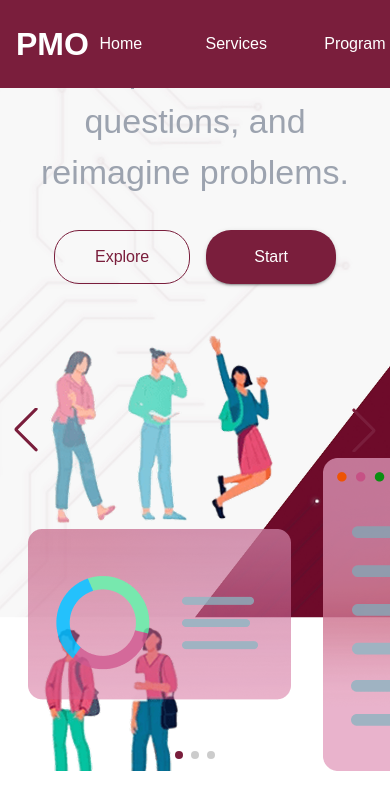
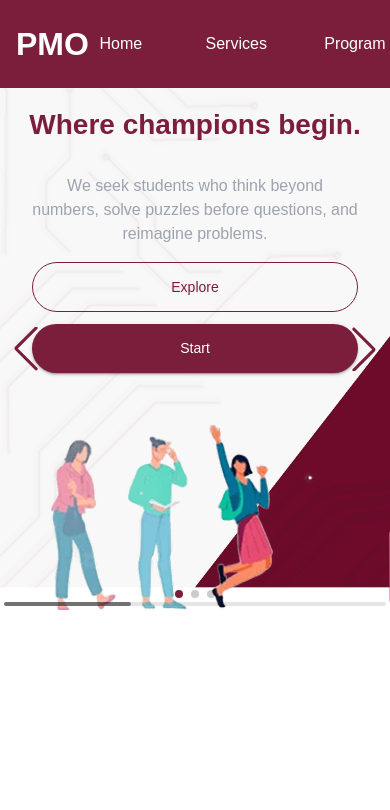
Before and after one commit to Graduation-Project-POM/FrontEnd-POM, a React (Vite) app: page / in a window 390 px wide. Shown: the top 810 px of the page. Built offline with nearby package versions, Linux system fonts and the light colour scheme; a web font is replaced by a local one.

Commit message:
feat: add responsive layout and styles for slider

```diff
--- a/package.json
+++ b/package.json
@@ -22,6 +22,7 @@
     "@types/node": "^24.10.1",
     "@types/react": "^19.2.5",
     "@types/react-dom": "^19.2.3",
+    "@types/swiper": "^5.4.3",
     "@vitejs/plugin-react": "^5.1.1",
     "eslint": "^9.39.1",
     "eslint-plugin-react-hooks": "^7.0.1",
--- a/src/components/homeComponents/Slider/slider.style.ts
+++ b/src/components/homeComponents/Slider/slider.style.ts
@@ -2,36 +2,55 @@ import { Box, Button, Typography } from "@mui/material"
 import { styled } from "@mui/material/styles"
 
 interface StyledSlideProps {
-  bg: string;
-  overlay?: boolean;
+  bg: string
+  overlay?: boolean
 }
 
-export const StyledSlide = styled(Box)<StyledSlideProps>(({ bg, overlay }) => ({
+export const StyledSlide = styled(Box)<StyledSlideProps>(({ theme, bg, overlay }) => ({
   position: "relative",
-  backgroundImage: overlay
-    ? `linear-gradient(rgba(0,0,0,0.5), rgba(0,0,0,0.5)), url(${bg})`
-    : `url(${bg})`, display: "flex",
+  backgroundImage: overlay ? `linear-gradient(rgba(0,0,0,0.5), rgba(0,0,0,0.5)), url(${bg})` : `url(${bg})`,
+  display: "flex",
   alignItems: "center",
   backgroundSize: "cover",
   backgroundPosition: "center",
   height: "530px",
-}));
+  [theme.breakpoints.down("md")]: {
+    height: "400px",
+  },
+  [theme.breakpoints.down("sm")]: {
+    height: "500px",
+  },
+}))
 
-export const ContentWrapper = styled(Box)({
+export const ContentWrapper = styled(Box)(({ theme }) => ({
   position: "relative",
   zIndex: 1,
   marginTop: "10rem",
-})
+  [theme.breakpoints.down("md")]: {
+    marginTop: "20rem",
+  },
+  [theme.breakpoints.down("sm")]: {
+    marginTop: "30rem",
+  },
+}))
 
-export const Heading = styled(Typography)({
+export const Heading = styled(Typography)(({ theme }) => ({
   color: "#7A1E3C",
   fontWeight: 600,
   fontSize: "48px",
   marginBottom: "1.5rem",
   textAlign: "center",
-})
+  [theme.breakpoints.down("md")]: {
+    fontSize: "36px",
+    marginBottom: "2rem",
+  },
+  [theme.breakpoints.down("sm")]: {
+    fontSize: "28px",
+    marginBottom: "2rem",
+  },
+}))
 
-export const SecondHeading = styled(Typography)({
+export const SecondHeading = styled(Typography)(({ theme }) => ({
   color: "#ffffff",
   textShadow: "2px 2px 8px rgba(0,0,0,0.4)",
   fontWeight: 700,
@@ -40,22 +59,47 @@ export const SecondHeading = styled(Typography)({
   marginTop: "-15rem",
   display: "flex",
   justifyContent: "flex-end",
-})
+  [theme.breakpoints.down("md")]: {
+    fontSize: "36px",
+    marginTop: "-20rem",
+    marginBottom: "3rem",
+  },
+  [theme.breakpoints.down("sm")]: {
+    fontSize: "24px",
+    marginTop: "-25rem",
+    justifyContent: "center",
+    textAlign: "center",
+  },
+}))
 
-export const Subtext = styled(Typography)({
+export const Subtext = styled(Typography)(({ theme }) => ({
   color: "#9CA3AF",
   fontSize: "34px",
   marginBottom: "2rem",
   textAlign: "center",
-})
+  [theme.breakpoints.down("md")]: {
+    fontSize: "24px",
+    marginBottom: "1.5rem",
+  },
+  [theme.breakpoints.down("sm")]: {
+    fontSize: "16px",
+    marginBottom: "1rem",
+    padding: "0 1rem",
+  },
+}))
 
-export const ButtonGroup = styled(Box)({
+export const ButtonGroup = styled(Box)(({ theme }) => ({
   display: "flex",
   gap: "1rem",
   justifyContent: "center",
-})
+  [theme.breakpoints.down("sm")]: {
+    flexDirection: "column",
+    gap: "0.75rem",
+    padding: "0 1rem",
+  },
+}))
 
-export const ExploreButton = styled(Button)({
+export const ExploreButton = styled(Button)(({ theme }) => ({
   borderColor: "#7A1E3C",
   color: "#7A1E3C",
   padding: "0.75rem 2.5rem",
@@ -66,9 +110,12 @@ export const ExploreButton = styled(Button)({
     borderColor: "#5A0E2C",
     backgroundColor: "rgba(122, 30, 60, 0.04)",
   },
-})
+  [theme.breakpoints.down("sm")]: {
+    fontSize: "14px",
+  },
+}))
 
-export const StartButton = styled(Button)({
+export const StartButton = styled(Button)(({ theme }) => ({
   backgroundColor: "#7A1E3C",
   color: "#fff",
   padding: "0.75rem 3rem",
@@ -78,25 +125,44 @@ export const StartButton = styled(Button)({
   "&:hover": {
     backgroundColor: "#5A0E2C",
   },
-})
+  [theme.breakpoints.down("sm")]: {
+    fontSize: "14px",
+  },
+}))
 
-export const ThirdSlideContent = styled(Box)({
+export const ThirdSlideContent = styled(Box)(({ theme }) => ({
   display: "flex",
   flexDirection: "column",
   justifyContent: "center",
   padding: "0 4rem",
   color: "#fff",
-})
+  [theme.breakpoints.down("md")]: {
+    padding: "0 2rem",
+  },
+  [theme.breakpoints.down("sm")]: {
+    padding: "0 0.1rem",
+  },
+}))
 
-export const ThirdSlideHeading = styled(Typography)({
+export const ThirdSlideHeading = styled(Typography)(({ theme }) => ({
   color: "#fff",
   fontWeight: 600,
   fontSize: "2.5rem",
   marginBottom: "2rem",
   marginTop: "-4rem",
-})
+  [theme.breakpoints.down("md")]: {
+    fontSize: "2rem",
+    marginTop: "-3rem",
+    marginBottom: "1.5rem",
+  },
+  [theme.breakpoints.down("sm")]: {
+    fontSize: "1.2rem",
+    marginTop: "-2rem",
+    marginBottom: "1rem",
+  },
+}))
 
-export const WhiteExploreButton = styled(Button)({
+export const WhiteExploreButton = styled(Button)(({ theme }) => ({
   borderColor: "#fff",
   color: "#fff",
   backgroundColor: "transparent",
@@ -109,9 +175,13 @@ export const WhiteExploreButton = styled(Button)({
     borderColor: "#fff",
     backgroundColor: "rgba(255, 255, 255, 0.1)",
   },
-})
+  [theme.breakpoints.down("sm")]: {
+    padding: "0.625rem 2rem",
+    fontSize: "0.875rem",
+  },
+}))
 
-export const WhiteStartButton = styled(Button)({
+export const WhiteStartButton = styled(Button)(({ theme }) => ({
   backgroundColor: "#fff",
   color: "#7A1E3C",
   padding: "0.75rem 2.5rem",
@@ -122,9 +192,12 @@ export const WhiteStartButton = styled(Button)({
   "&:hover": {
     backgroundColor: "rgba(255, 255, 255, 0.9)",
   },
-})
+  [theme.breakpoints.down("sm")]: {
+    fontSize: "0.875rem",
+  },
+}))
 
-export const ChartWrapper = styled(Box)({
+export const ChartWrapper = styled(Box)(({ theme }) => ({
   display: "flex",
   justifyContent: "center",
   alignItems: "center",
@@ -132,20 +205,52 @@ export const ChartWrapper = styled(Box)({
   marginTop: "-10rem",
   zIndex: 2,
   opacity: 0.9,
-})
+  [theme.breakpoints.down("md")]: {
+    gap: "1rem",
+    marginTop: "-6rem",
+    "& img": {
+      maxWidth: "120px",
+      height: "auto",
+    },
+  },
+  [theme.breakpoints.down("sm")]: {
+    marginTop: "-4rem",
+  },
+}))
 
-export const ComPersonImg = styled("img")({
+export const ComPersonImg = styled("img")(({ theme }) => ({
   width: "520px",
   height: "auto",
   objectFit: "contain",
   marginBottom: "8rem",
   marginLeft: "10rem",
-});
+  [theme.breakpoints.down("md")]: {
+    width: "350px",
+    marginLeft: "4rem",
+    marginBottom: "4rem",
+  },
+  [theme.breakpoints.down("sm")]: {
+    width: "200px",
+    marginLeft: "1rem",
+    marginBottom: "2rem",
+  },
+}))
 
-export const MathBoy = styled("img")({
+export const MathBoy = styled("img")(({ theme }) => ({
   height: "340px",
   objectFit: "contain",
   marginBottom: "2rem",
   marginLeft: "18rem",
   marginTop: "-5rem",
-})
+  [theme.breakpoints.down("md")]: {
+    height: "220px",
+    marginLeft: "8rem",
+    marginTop: "-3rem",
+  },
+  [theme.breakpoints.down("sm")]: {
+    height: "150px",
+    marginLeft: "2rem",
+    marginTop: "-2rem",
+    marginBottom: "1rem",
+  },
+}))
--- a/src/components/homeComponents/Slider/slider.tsx
+++ b/src/components/homeComponents/Slider/slider.tsx
@@ -12,9 +12,10 @@ import thirdChart from "../../../assets/images/thirdChart.png"
 import thirdSlideBG from "../../../assets/images/thirdSlideBG.png"
 import comPerson from "../../../assets/images/comPerson.png"
 import { StyledSlide, ContentWrapper, Heading, Subtext, ExploreButton, StartButton, ButtonGroup, SecondHeading, ThirdSlideContent, ThirdSlideHeading, WhiteExploreButton, WhiteStartButton, ChartWrapper, ComPersonImg, MathBoy } from "./slider.style"
-import "swiper/css";
-import "swiper/css/navigation";
-import "swiper/css/pagination";
+import 'swiper/css';
+import 'swiper/css/navigation';
+import 'swiper/css/pagination';
+import 'swiper/css/scrollbar';
 
 export function Slider() {
   return (
@@ -78,7 +79,8 @@ export function Slider() {
 
       <SwiperSlide>
         <StyledSlide bg={thirdSlideBG}>
-          <ComPersonImg src={comPerson} alt="Programs illustration" />          <ThirdSlideContent>
+          <ComPersonImg src={comPerson} alt="Programs illustration" />
+          <ThirdSlideContent>
             <ThirdSlideHeading variant="h2">
               Programs, camps,
               <br />
@@ -93,9 +95,9 @@ export function Slider() {
           </ThirdSlideContent>
         </StyledSlide>
         <ChartWrapper>
-          <img src={firstChart} alt="Two People" />
-          <img src={secondChart} alt="Two People" />
-          <img src={thirdChart} alt="Two People" />
+          <img src={thirdChart} alt="Third Chart" />
+          <img src={secondChart} alt="Second Chart" />
+          <img src={firstChart} alt="First Chart" />
         </ChartWrapper>
       </SwiperSlide>
 
```
Also changed, not shown: 1 other file (tests, documents, lock files or other folders).
